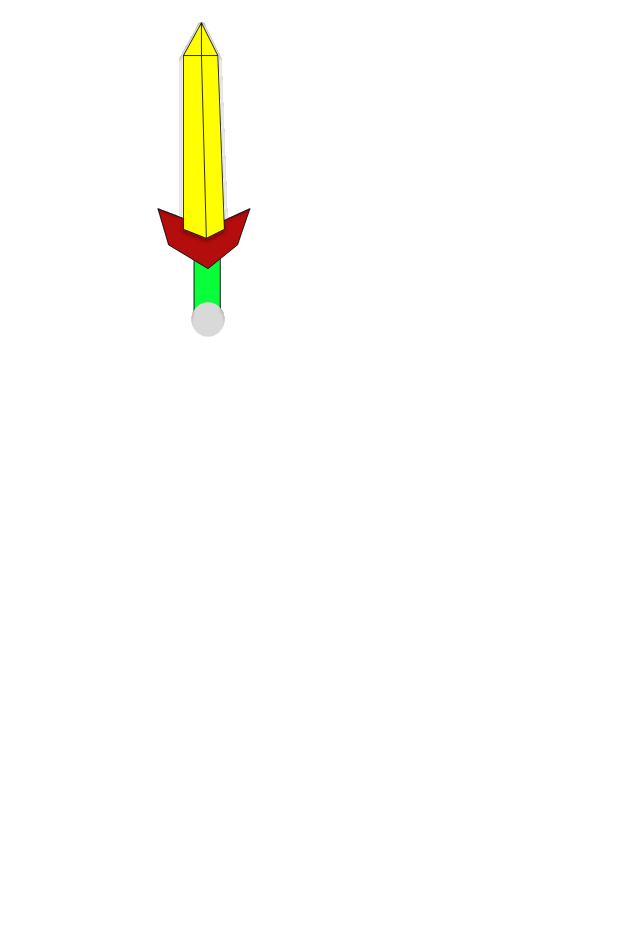
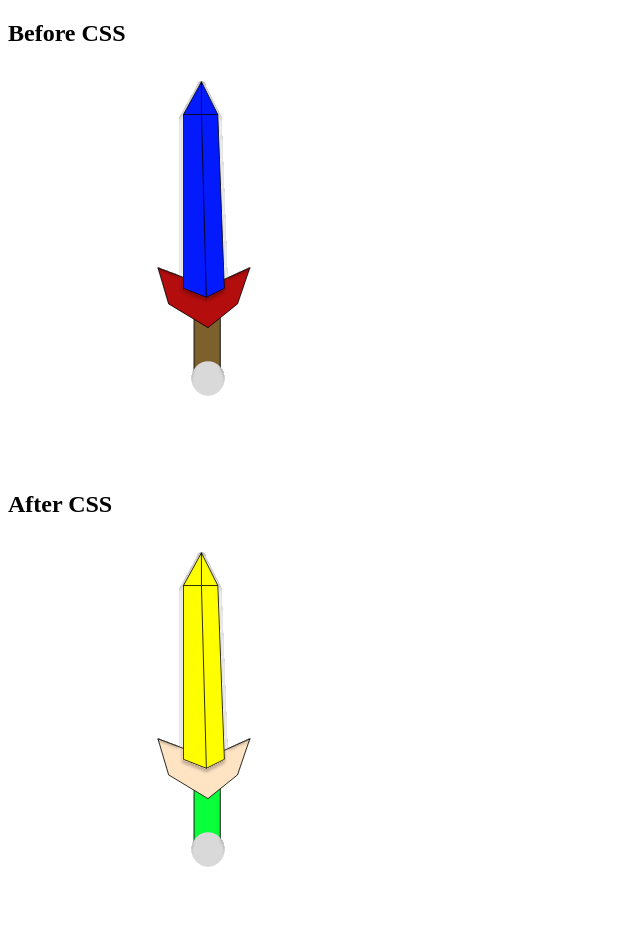
Before and after one commit to AshkieCharles/logo-design-page, a plain HTML site: page index.html in a window 1280 px wide. Shown: the whole page, without its empty margins (0-640 px from the left). Before the commit the page ends 800 px from the top, so only its background shows below. Drawn offline with Linux system fonts and the light colour scheme.

Commit message:
added another fill path

```diff
--- a/index.html
+++ b/index.html
@@ -7,6 +7,44 @@
   <link rel="stylesheet" href="styles.css">
 </head>
 <body>
+  <div>
+    <h2>Before CSS</h2>
+    <svg fill="none" xmlns="http://www.w3.org/2000/svg" viewBox="0 0 148 488">
+      <g filter="url(#a)">
+        <path d="M57 380v-94h32v94H57Z" fill="#7D612C" stroke="#000"/>
+        <path d="m26 289-13-44 61 23 51-23-15 44-36 29-48-29Z" fill="#B40D0D" stroke="#000"/>
+        <g filter="url(#b)">
+          <path d="M44 270V58l22-40 20 40 8 212-22 11-28-11Z" fill="#031BFC"/>
+          <path d="M44 58v212l28 11M44 58l22-40M44 58h22m0-40 20 40M66 18v40m20 0 8 212-22 11M86 58H66m6 223L66 58" stroke="#000"/>
+        </g>
+        <ellipse cx="74" cy="380" rx="20" ry="21" fill="#D9D9D9"/>
+      </g>
+      <defs>
+        <filter id="a" x="0" y="0" width="148" height="492" filterUnits="userSpaceOnUse" color-interpolation-filters="sRGB">
+          <feFlood flood-opacity="0" result="BackgroundImageFix"/>
+          <feBlend in="SourceGraphic" in2="BackgroundImageFix" result="shape"/>
+          <feColorMatrix in="SourceAlpha" values="0 0 0 0 0 0 0 0 0 0 0 0 0 0 0 0 0 0 127 0" result="hardAlpha"/>
+          <feOffset dy="4"/>
+          <feGaussianBlur stdDeviation="2"/>
+          <feComposite in2="hardAlpha" operator="arithmetic" k2="-1" k3="1"/>
+          <feColorMatrix values="0 0 0 0 0 0 0 0 0 0 0 0 0 0 0 0 0 0 0.25 0"/>
+          <feBlend in2="shape" result="effect1_innerShadow_18_9"/>
+        </filter>
+        <filter id="b" x="39.5" y="16.9" width="59" height="272.1" filterUnits="userSpaceOnUse" color-interpolation-filters="sRGB">
+          <feFlood flood-opacity="0" result="BackgroundImageFix"/>
+          <feColorMatrix in="SourceAlpha" values="0 0 0 0 0 0 0 0 0 0 0 0 0 0 0 0 0 0 127 0" result="hardAlpha"/>
+          <feOffset dy="4"/>
+          <feGaussianBlur stdDeviation="2"/>
+          <feComposite in2="hardAlpha" operator="out"/>
+          <feColorMatrix values="0 0 0 0 0 0 0 0 0 0 0 0 0 0 0 0 0 0 0.25 0"/>
+          <feBlend in2="BackgroundImageFix" result="effect1_dropShadow_18_9"/>
+          <feBlend in="SourceGraphic" in2="effect1_dropShadow_18_9" result="shape"/>
+        </filter>
+      </defs>
+    </svg>
+  </div>
+  <div>
+    <h2>After CSS</h2>
     <svg fill="none" xmlns="http://www.w3.org/2000/svg" viewBox="0 0 148 488">
       <g filter="url(#a)">
         <path class="handle" d="M57 380v-94h32v94H57Z" fill="#7D612C" stroke="#000"/>
@@ -40,5 +78,6 @@
         </filter>
       </defs>
     </svg>
+  </div>
 </body>
 </html>
--- a/styles.css
+++ b/styles.css
@@ -6,6 +6,10 @@
   fill: rgb(9, 255, 58);
 }
 
+.guard {
+  fill: bisque;
+}
+
 svg {
   width: 400px;
   height: 400px;
```
Lines whose indentation alone changed are shown as unchanged.
